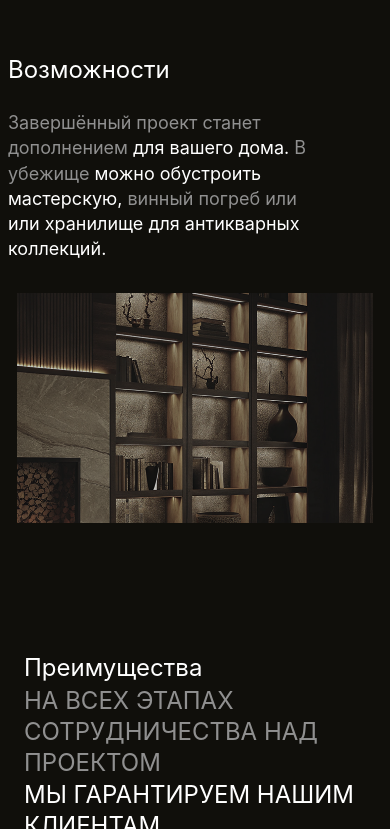
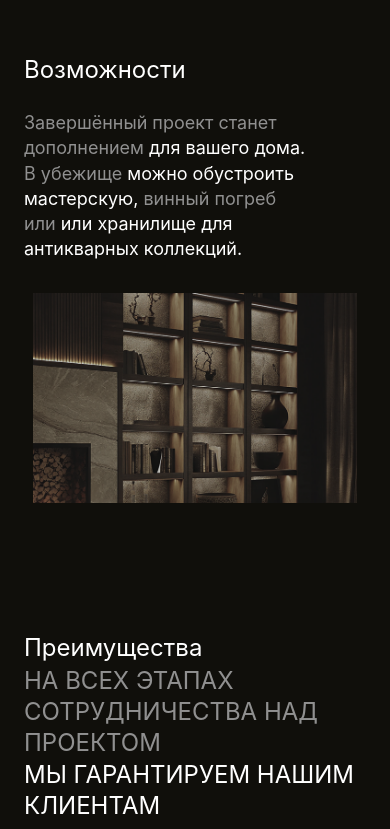
Before and after one commit to SNJKRG/staySafe, a website: page index.html in a window 390 px wide. Shown: the part 3021-3850 px from the top of the page. Drawn offline with Linux system fonts and the light colour scheme.

Commit message:
Little fix

```diff
--- a/style.css
+++ b/style.css
@@ -802,6 +802,9 @@ h1:hover, h2:hover, h3:hover, h4:hover{
     #secure2{
         display: none;
     }
+    #opportunities{
+        padding: 0 16px;
+    }
     .opps{
         flex-direction: column;
         height: auto;
```
